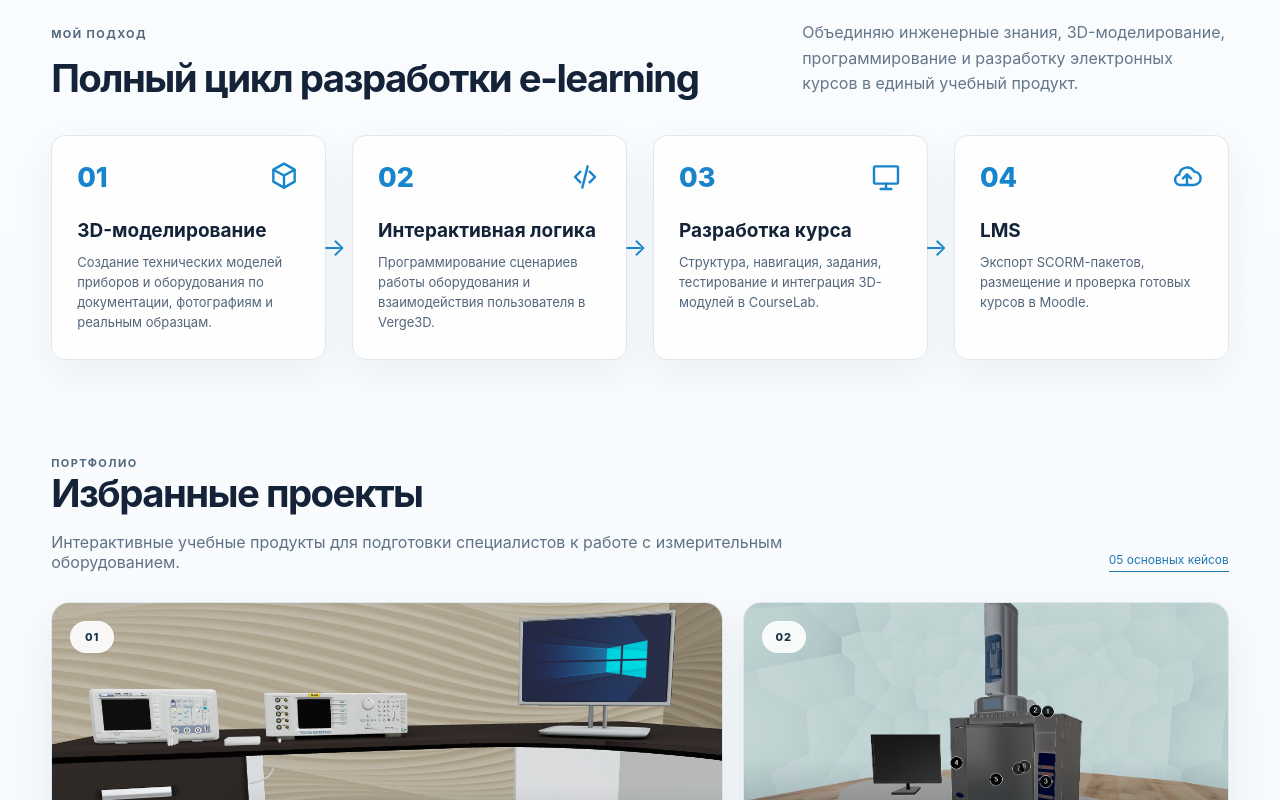
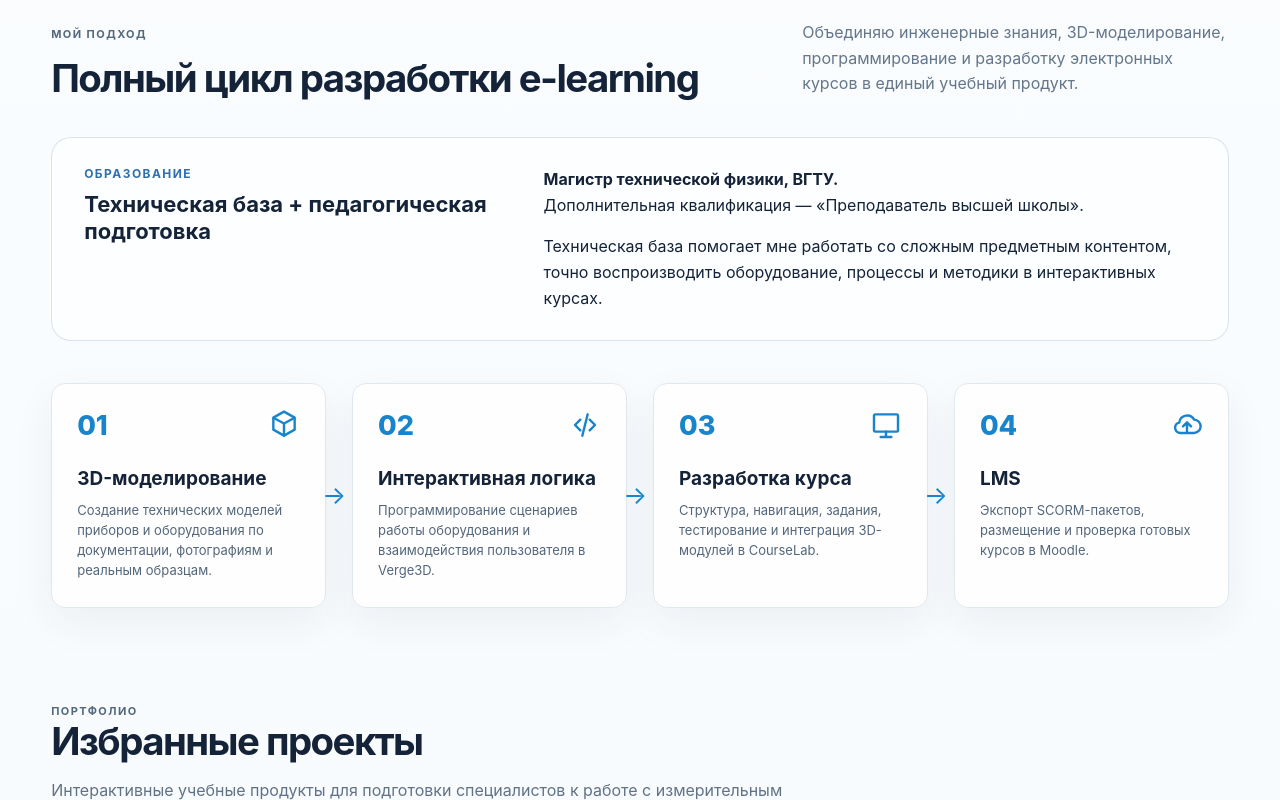
Before and after one commit to Mariketa/portfolio, a React (Vite) app: page / in a window 1280 px wide. Shown: the part 1040-1840 px from the top of the page. Built offline with nearby package versions, Linux system fonts and the light colour scheme.

Commit message:
Add education section

```diff
--- a/src/App.tsx
+++ b/src/App.tsx
@@ -426,13 +426,80 @@ function App() {
               <p className="eyebrow">МОЙ ПОДХОД</p>
               <h2>Полный цикл разработки e-learning</h2>
             </div>
-            <p>Объединяю инженерные знания, 3D-моделирование, программирование и разработку электронных курсов в единый учебный продукт.</p>
+
+            <p>
+              Объединяю инженерные знания, 3D-моделирование, программирование
+              и разработку электронных курсов в единый учебный продукт.
+            </p>
           </div>
+
+          <div className="education-block">
+            <div className="education-title">
+              <span>ОБРАЗОВАНИЕ</span>
+              <h3>Техническая база + педагогическая подготовка</h3>
+            </div>
+
+            <div className="education-content">
+              <p>
+                <strong>Магистр технической физики, ВГТУ.</strong><br />
+                Дополнительная квалификация — «Преподаватель высшей школы».
+              </p>
+
+              <p>
+                Техническая база помогает мне работать со сложным предметным контентом,
+                точно воспроизводить оборудование, процессы и методики
+                в интерактивных курсах.
+              </p>
+            </div>
+          </div>
+
           <div className="process-grid" id="skills">
-            <article className="process-card"><div className="step-head"><span>01</span><Icon name="cube" /></div><h3>3D-моделирование</h3><p>Создание технических моделей приборов и оборудования по документации, фотографиям и реальным образцам.</p></article>
-            <article className="process-card"><div className="step-head"><span>02</span><Icon name="code" /></div><h3>Интерактивная логика</h3><p>Программирование сценариев работы оборудования и взаимодействия пользователя в Verge3D.</p></article>
-            <article className="process-card"><div className="step-head"><span>03</span><Icon name="course" /></div><h3>Разработка курса</h3><p>Структура, навигация, задания, тестирование и интеграция 3D-модулей в CourseLab.</p></article>
-            <article className="process-card"><div className="step-head"><span>04</span><Icon name="cloud" /></div><h3>LMS</h3><p>Экспорт SCORM-пакетов, размещение и проверка готовых курсов в Moodle.</p></article>
+            <article className="process-card">
+              <div className="step-head">
+                <span>01</span>
+                <Icon name="cube" />
+              </div>
+              <h3>3D-моделирование</h3>
+              <p>
+                Создание технических моделей приборов и оборудования по документации,
+                фотографиям и реальным образцам.
+              </p>
+            </article>
+
+            <article className="process-card">
+              <div className="step-head">
+                <span>02</span>
+                <Icon name="code" />
+              </div>
+              <h3>Интерактивная логика</h3>
+              <p>
+                Программирование сценариев работы оборудования и взаимодействия
+                пользователя в Verge3D.
+              </p>
+            </article>
+
+            <article className="process-card">
+              <div className="step-head">
+                <span>03</span>
+                <Icon name="course" />
+              </div>
+              <h3>Разработка курса</h3>
+              <p>
+                Структура, навигация, задания, тестирование и интеграция
+                3D-модулей в CourseLab.
+              </p>
+            </article>
+
+            <article className="process-card">
+              <div className="step-head">
+                <span>04</span>
+                <Icon name="cloud" />
+              </div>
+              <h3>LMS</h3>
+              <p>
+                Экспорт SCORM-пакетов, размещение и проверка готовых курсов в Moodle.
+              </p>
+            </article>
           </div>
         </section>
 
--- a/src/styles.css
+++ b/src/styles.css
@@ -205,6 +205,49 @@ a:focus-visible, button:focus-visible { outline:3px solid rgba(24,132,204,.28);
 .flow-row b { color:#7caaca; }
 .tag-row.large { margin-top:25px; }
 .tag-row.large span { font-size:11px; background:#e8f3fa; color:#1a6d9f; }
+.education-block {
+  display: grid;
+  grid-template-columns: 0.9fr 1.4fr;
+  gap: 40px;
+  margin: 36px 0 42px;
+  padding: 28px 32px;
+  border: 1px solid rgba(47, 111, 174, 0.18);
+  border-radius: 20px;
+  background: rgba(255, 255, 255, 0.7);
+}
+
+.education-title span {
+  display: block;
+  margin-bottom: 10px;
+  font-size: 12px;
+  font-weight: 700;
+  letter-spacing: 0.12em;
+  color: #2f6fae;
+}
+
+.education-title h3 {
+  margin: 0;
+  font-size: 22px;
+  line-height: 1.25;
+}
+
+.education-content {
+  display: grid;
+  gap: 14px;
+}
+
+.education-content p {
+  margin: 0;
+  line-height: 1.65;
+}
+
+@media (max-width: 768px) {
+  .education-block {
+    grid-template-columns: 1fr;
+    gap: 20px;
+    padding: 24px;
+  }
+}
 @media (max-width: 1180px) {
   .topbar { grid-template-columns:1fr auto; }
   .nav { display:none; }
```
